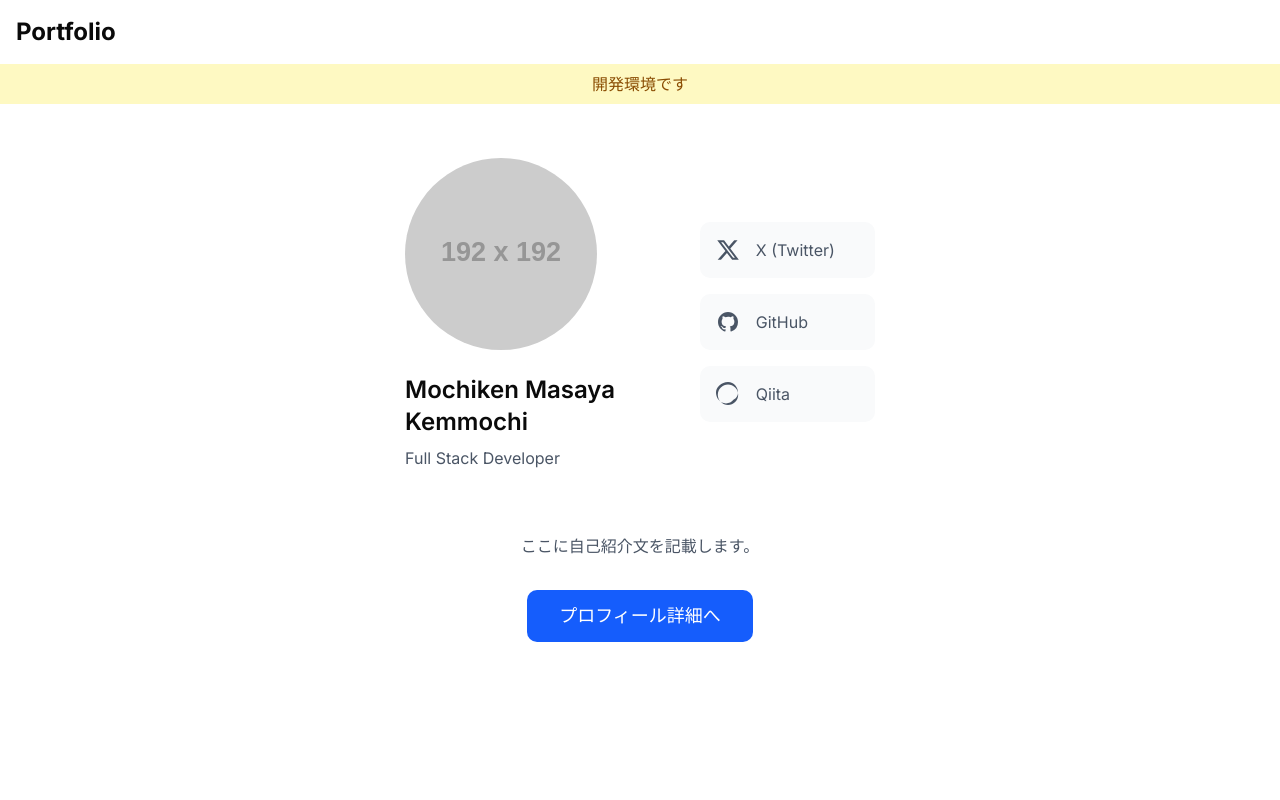
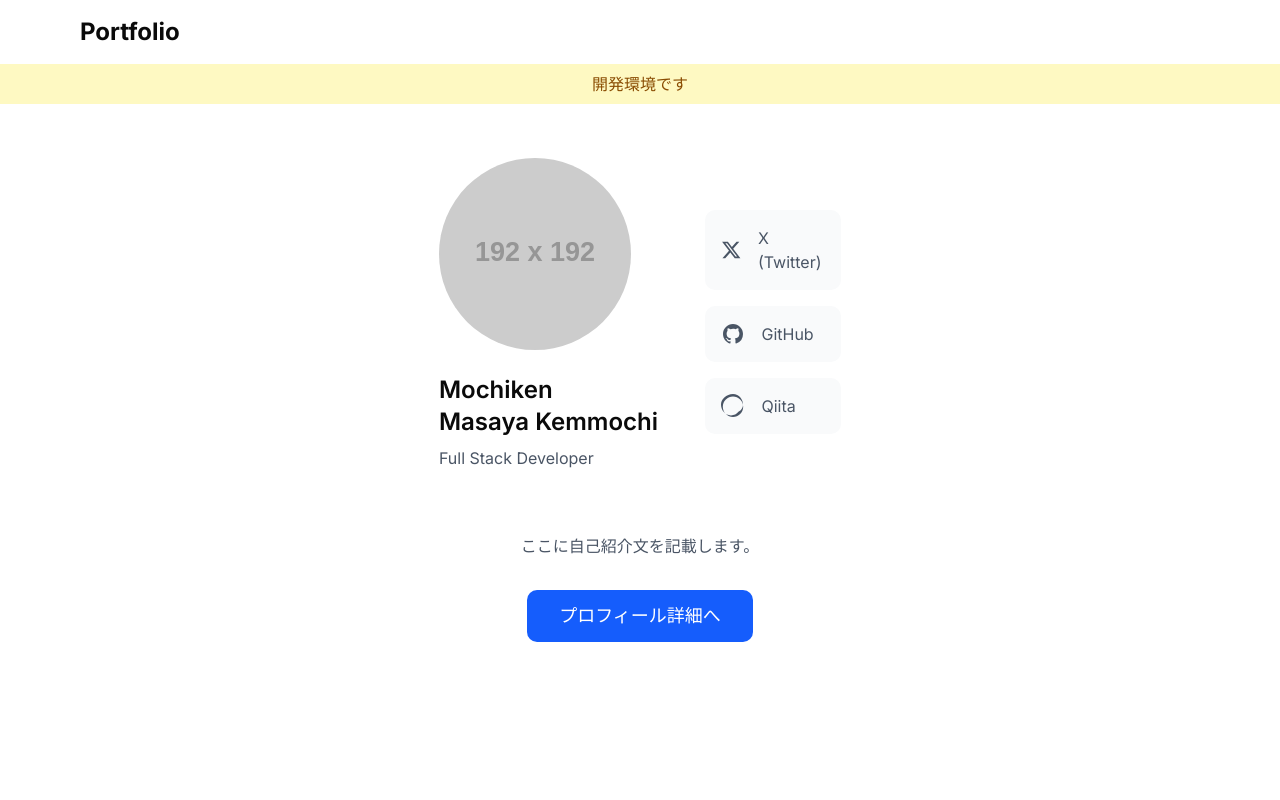
Before and after one commit to nekihcom/portfolio, a Next.js app: page / in a window 1280 px wide. Shown: the top 800 px of the page. Built offline with nearby package versions, Linux system fonts and the light colour scheme.

Commit message:
💄: コンテナの幅を90%に変更（SP: 330px, TB: 660px, PC: 960px）

```diff
--- a/src/components/layout/Header.tsx
+++ b/src/components/layout/Header.tsx
@@ -1,4 +1,5 @@
 import { cn } from "@/lib/utils"
+import { Container } from "@/components/ui/Container"
 
 export function Header() {
   return (
@@ -8,9 +9,11 @@ export function Header() {
       "border-b border-gray-200",
       "px-4 py-4"
     )}>
-      <div className="container mx-auto">
+      {/* <div className="container mx-auto"> */}
+      <Container>
         <h1 className="text-2xl font-bold">Portfolio</h1>
-      </div>
+      </Container>
+      {/* </div> */}
     </header>
   )
 }
--- a/src/components/sections/Profile.tsx
+++ b/src/components/sections/Profile.tsx
@@ -6,7 +6,6 @@ import { motion } from "framer-motion"
 import Image from "next/image"
 import Link from "next/link"
 import { profileData } from "@/data/profile"
-import { containerWidth } from "@/lib/utils"
 
 export function Profile() {
   return (
@@ -14,17 +13,16 @@ export function Profile() {
       className="min-h-screen flex items-center justify-center"
       backgroundClassName="bg-white"
     >
-      <Container>
+      {/* <Container> */}
         <motion.div
           initial={{ opacity: 0, y: 20 }}
           whileInView={{ opacity: 1, y: 0 }}
           transition={{ duration: 0.5 }}
           viewport={{ once: true }}
-          // className={`${containerWidth.sm} md:${containerWidth.md} lg:${containerWidth.lg} mx-auto`}
         >
           <div className="flex flex-col md:flex-row gap-8 items-center">
             {/* プロフィール情報 */}
-            <div className="flex-[1.5] text-center md:text-left min-w-0">
+            <div className="flex-[2.5] text-center md:text-left min-w-0">
               <div className="w-48 h-48 mx-auto md:mx-0 rounded-full overflow-hidden mb-6">
                 <Image
                   src={profileData.image}
@@ -36,8 +34,11 @@ export function Profile() {
               </div>
               <div className="max-w-2xl">
                 <h3 className="text-2xl font-semibold mb-2">
-                  <span className="md:hidden">{profileData.name}<br/>{profileData.fullName}</span>
-                  <span className="hidden md:inline">{profileData.name} {profileData.fullName}</span>
+                  <span>{profileData.name}</span>
+                  <br />
+                  <span>{profileData.fullName}</span>
+                  {/* <span className="md:hidden">{profileData.name}<br/>{profileData.fullName}</span> */}
+                  {/* <span className="hidden md:inline">{profileData.name} {profileData.fullName}</span> */}
                 </h3>
                 <p className="text-gray-600 mb-4 whitespace-nowrap">{profileData.title}</p>
               </div>
@@ -93,7 +94,7 @@ export function Profile() {
             </Link>
           </motion.div>
         </motion.div>
-      </Container>
+      {/* </Container> */}
     </ParallaxSection>
   )
 }
--- a/src/lib/utils.ts
+++ b/src/lib/utils.ts
@@ -8,5 +8,5 @@ export function cn(...inputs: ClassValue[]) {
 export const containerWidth = {
   sm: "w-[90%] max-w-[330px]",
   md: "w-[90%] max-w-[660px]",
-  lg: "w-[90%] max-w-[960px]",
+  lg: "w-[90%] max-w-[1120px]",
 }
```
